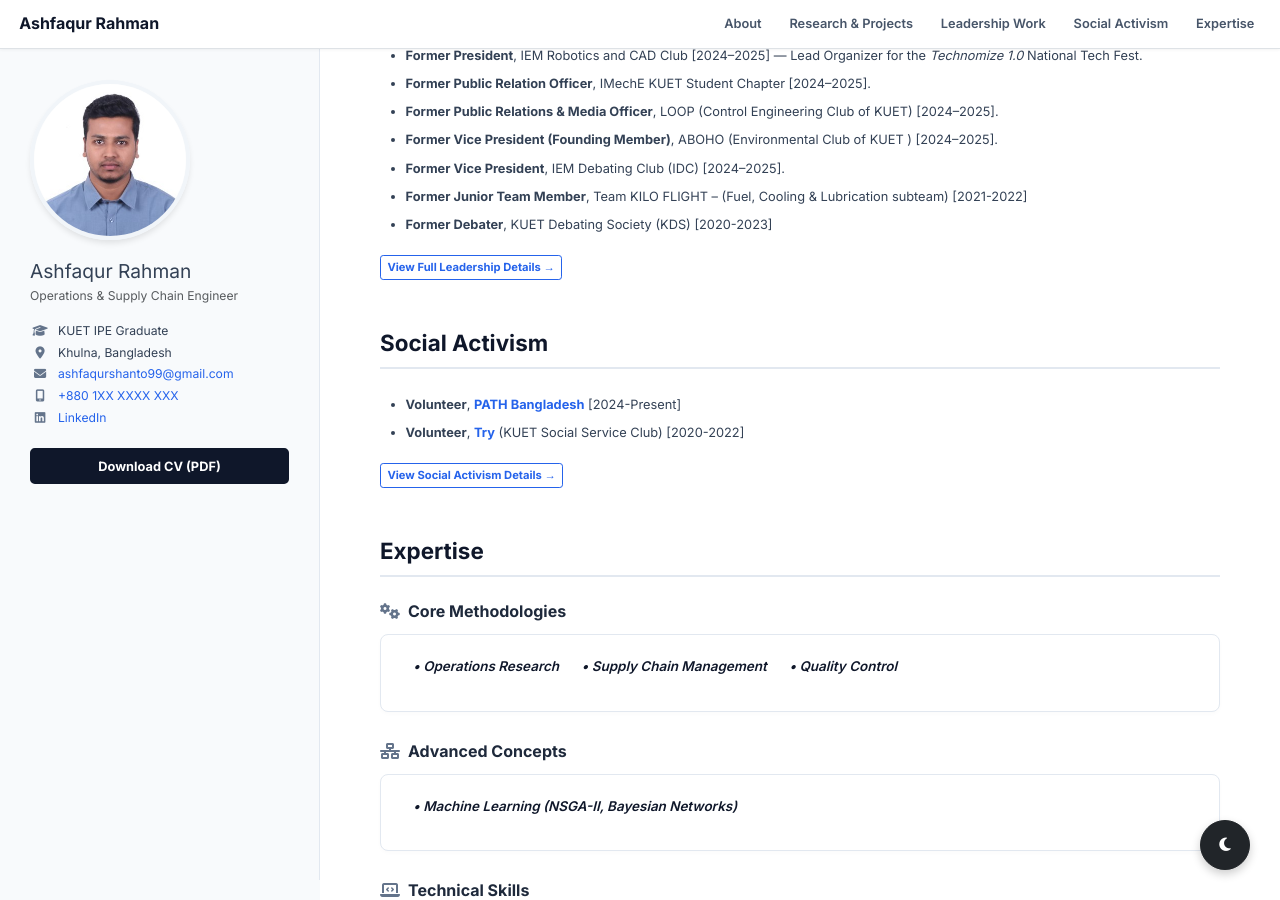
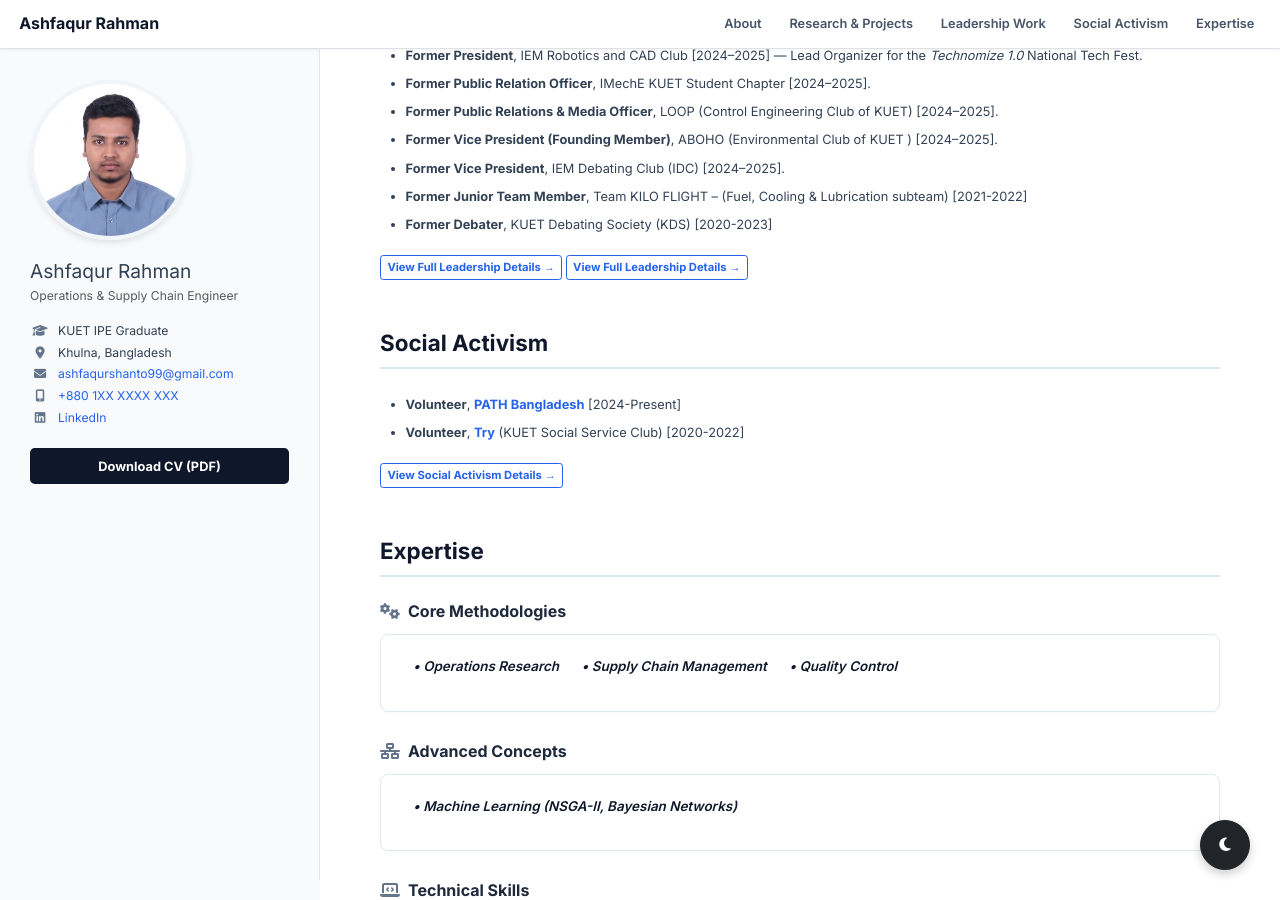
Before and after one commit to AshfaqurRahman99/AshfaqurRahman99.github.io, a Jekyll site: the page index.html, which Jekyll copies as it is, in a window 1280 px wide and 900 px high, scrolled down 844 px. Built offline with Jekyll 4.4.1, drawn with Linux system fonts in a browser that asks for light colours; a style sheet for code colours, icons or effects is not loaded.

Commit message:
Add new button linking to leadership1 page

```diff
--- a/index.html
+++ b/index.html
@@ -804,6 +804,8 @@
             <!-- This is the new button linking to your leadership page -->
                 <a href="leadership.html" class="btn btn-custom-blue btn-sm mt-2 fw-bold">View Full Leadership Details
                     &rarr;</a>
+            <a href="leadership1.html" class="btn btn-custom-blue btn-sm mt-2 fw-bold">View Full Leadership Details
+                    &rarr;</a>
 
             <!-- Social Section -->
             <h2 id="social-activism" class="section-title">Social Activism</h2>
```
